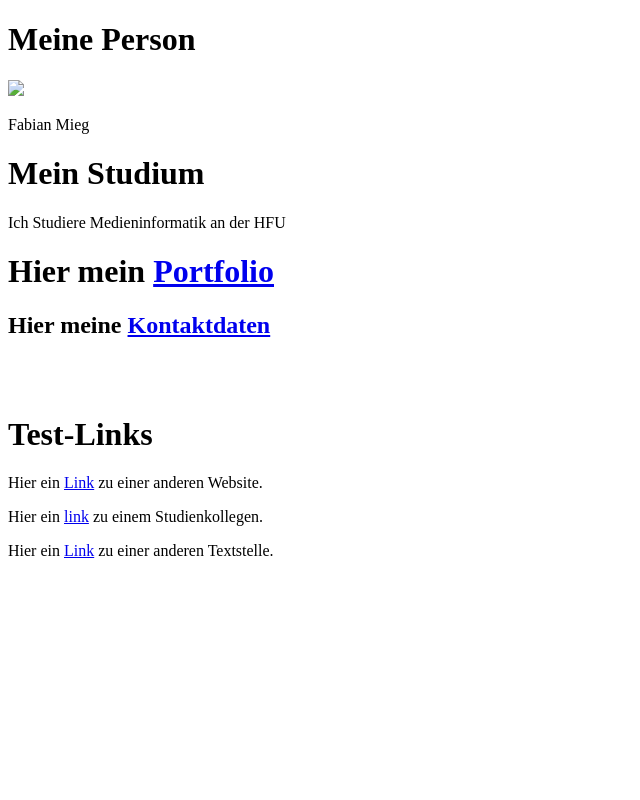
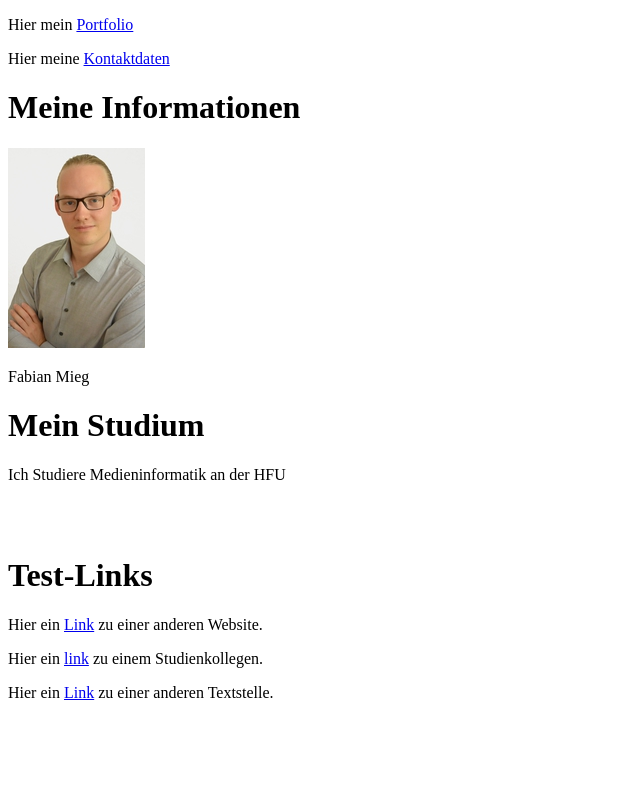
Before and after one commit to SpeziFisch-DE/GIS, a plain HTML site: page P1.2/index.html in a window 1280 px wide. Shown: the top 800 px of the page, without its empty margins (0-640 px from the left). Drawn offline with Linux system fonts and the light colour scheme.

Commit message:
linkstruktur Unterseiten

```diff
--- a/P1.2/index.html
+++ b/P1.2/index.html
@@ -7,13 +7,16 @@
 </head>
 
 <body>
-    <h1>Meine Person</h1>
-    <img src="portrait.jpg">
+    <header>
+        <p>Hier mein <a href="portfolio.html">Portfolio</a></p>
+        <p>Hier meine <a href="contact.html">Kontaktdaten</a></p>
+    </header>
+<main>
+    <h1>Meine Informationen</h1>
+    <img src="media/portrait.jpg">
     <p>Fabian Mieg</p>
     <h1>Mein Studium</h1>
     <p>Ich Studiere Medieninformatik an der HFU</p>
-    <h1>Hier mein <a href="portfolio.html">Portfolio</a></h1>
-    <h2>Hier meine <a href="contact.html">Kontaktdaten</a></h2>
     <br>
     <br>
     <h1>Test-Links</h1>
@@ -55,6 +58,7 @@
     <br>
     <br>
     <p id="Textlink">Andere Textstelle.</p>
+</main>
 </body>
 
 </html>
```
Also changed, not shown: P1.2/contact.html (+9 -1 lines), P1.2/portfolio.html (+6 -0 lines).
